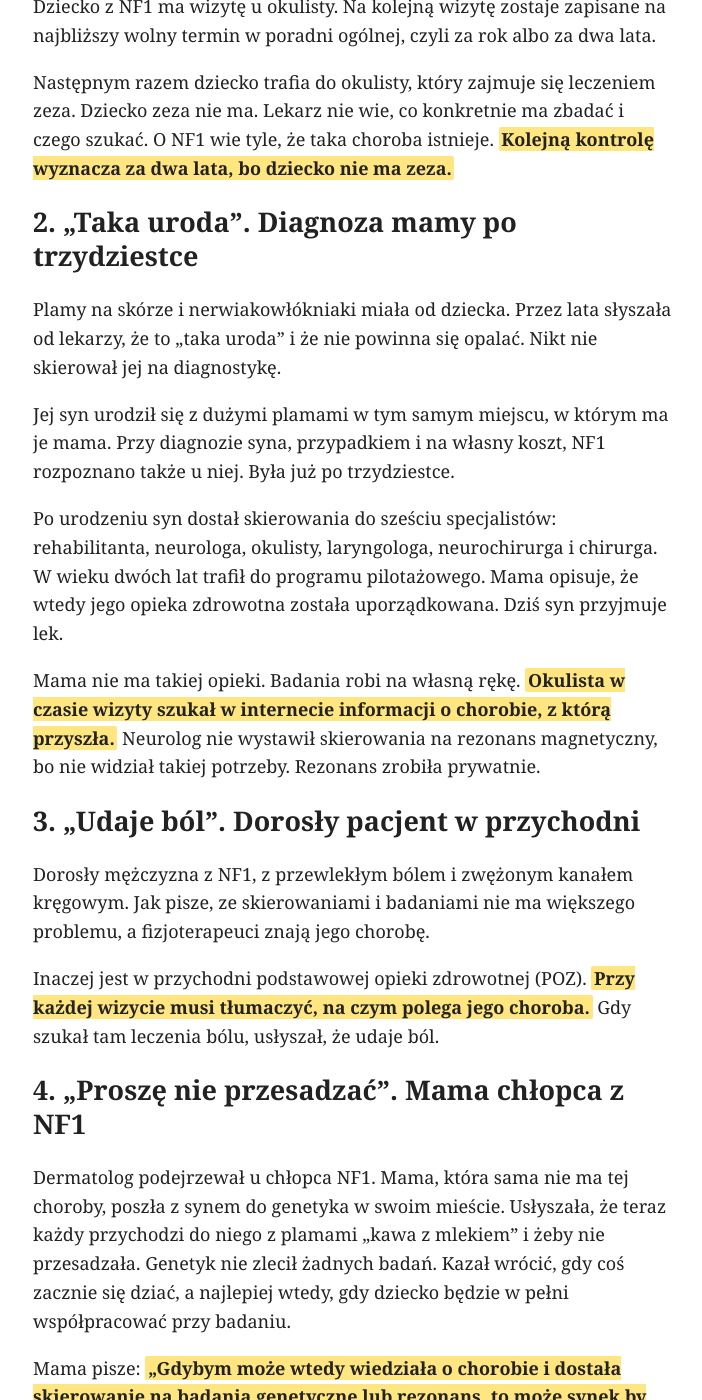
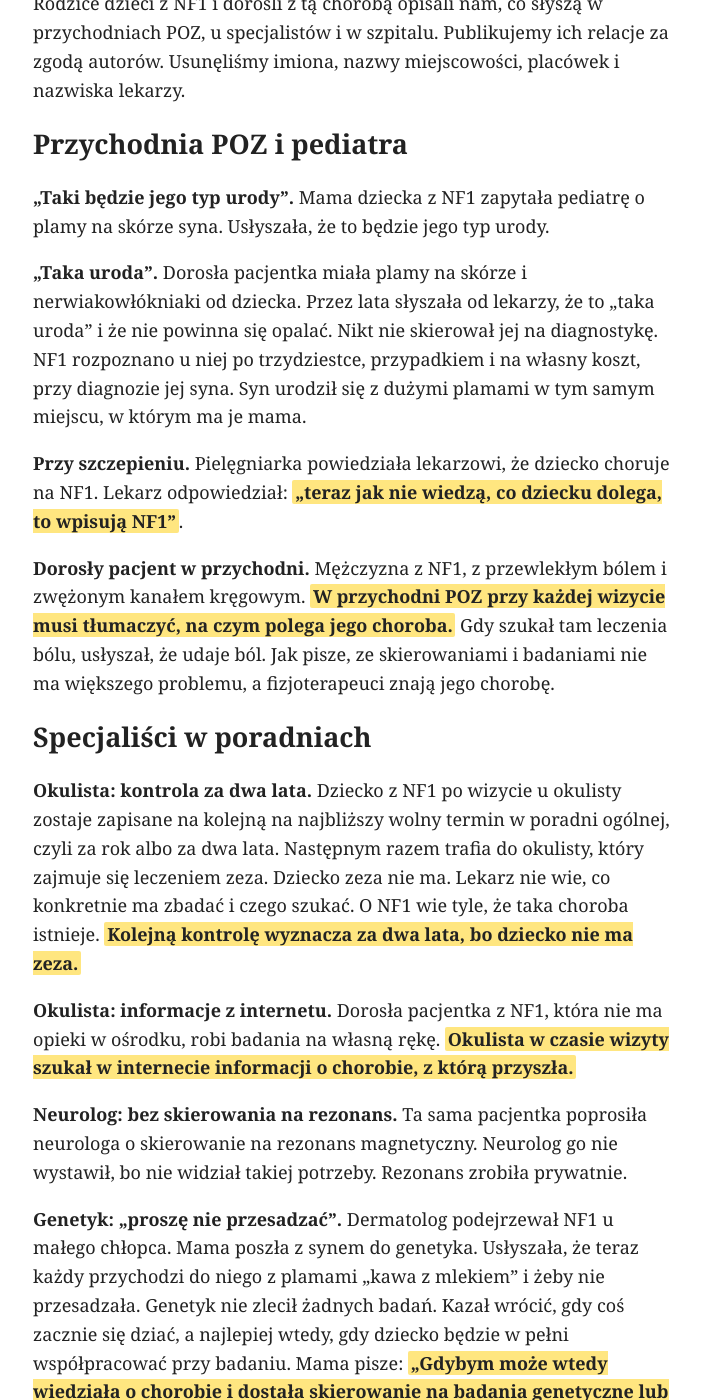
Before and after one commit to sylwiaeb/nf1news, a Jekyll site: the page built from _posts/2026-11-23-historie-pacjentow-z-nf.md, in a window 1280 px wide and 1400 px high, scrolled down 564 px. Shown: the whole window, without its empty margins (287-989 px from the left). Built offline with Jekyll 4.4.1, drawn with Linux system fonts in a browser that asks for light colours; some of the changed text lies outside the part shown.

Commit message:
Szkic: relacje według miejsc opieki (POZ, poradnie, szpital, ośrodek)
Co-Authored-By: Claude Opus 5.5 <noreply@anthropic.com>
Claude-Session: https://claude.ai/code/session_019jaYAT68TCeG7DBMMLMEMJ

```diff
--- a/_posts/2026-11-23-historie-pacjentow-z-nf.md
+++ b/_posts/2026-11-23-historie-pacjentow-z-nf.md
@@ -1,62 +1,63 @@
 ---
 date: 2026-11-23 10:00:00 +0100
-title: "„Taka uroda”, „proszę nie przesadzać”. Cztery historie pacjentów z NF1 o opiece poza pilotażem"
-description: "Rodzice dzieci z NF1 i dorośli z tą chorobą opisują wizyty u okulisty, neurologa, genetyka, urologa, pediatry i lekarza rodzinnego poza programem opieki koordynowanej. Cztery historie i trzy krótkie relacje, bez imion i nazw miejscowości."
+title: "„Taka uroda”, „proszę nie przesadzać”. Co pacjenci z NF1 słyszą u lekarzy poza ośrodkami specjalistycznymi"
+description: "Rodzice dzieci z NF1 i dorośli z tą chorobą opisują wizyty w przychodniach POZ, u specjalistów i w szpitalu, poza ośrodkami, które znają NF1. Relacje bez imion i nazw miejscowości."
 image: /assets/grafiki/2026-11-23-historie-pacjentow-z-nf.png
-grafika_alt: "Cztery historie pacjentów z NF1 poza pilotażem. „Taka uroda” – latami słyszała dorosła pacjentka, diagnoza NF1 dopiero po trzydziestce. „Proszę nie przesadzać” – usłyszała mama dziecka u genetyka, bez skierowania na badania. „Udaje ból” – usłyszał dorosły pacjent w przychodni POZ, gdzie przy każdej wizycie tłumaczy, czym jest NF1. Pacjenci z NF czekają na opiekę koordynowaną."
-tweet: "„Taka uroda”. „Proszę nie przesadzać”. „Udaje ból”. To słyszeli pacjenci z NF1 i rodzice dzieci z NF1 w gabinetach poza pilotażem opieki koordynowanej. Cztery historie. @MZ_GOV_PL #NF1 #neurofibromatoza #ChorobyRzadkie"
-fb: "„Taka uroda”. „Proszę nie przesadzać”. „Udaje ból”. Rodzice dzieci z NF1 i dorośli z tą chorobą opisali, jak wyglądają wizyty u okulisty, neurologa, genetyka, urologa, pediatry i lekarza rodzinnego poza programem opieki koordynowanej. Pilotaż opieki koordynowanej dla pacjentów z neurofibromatozami zakończył się 30 kwietnia 2026 r. Ministerstwo Zdrowia kieruje minister Jolanta Sobierańska-Grenda. #NF1 #neurofibromatoza #ChorobyRzadkie"
+grafika_alt: "Pacjenci z NF1 poza ośrodkami specjalistycznymi. Przychodnia POZ, pediatra: „Taki będzie jego typ urody” o plamach na skórze dziecka z NF1. Poradnia, genetyk: „Proszę nie przesadzać”, bez skierowania na badania. Szpital, neurolog: „Po co rezonans głowy?” do pacjentki z NF1. Pacjenci z NF czekają na opiekę koordynowaną."
+tweet: "„Taka uroda”. „Proszę nie przesadzać”. „Udaje ból”. To słyszeli pacjenci z NF1 i rodzice dzieci z NF1 w przychodniach POZ, u specjalistów i w szpitalu, poza ośrodkami znającymi NF1. @MZ_GOV_PL #NF1 #neurofibromatoza #ChorobyRzadkie"
+fb: "„Taka uroda”. „Proszę nie przesadzać”. „Udaje ból”. Rodzice dzieci z NF1 i dorośli z tą chorobą opisali, co słyszą w przychodniach POZ, u pediatry, okulisty, neurologa, genetyka, urologa i w szpitalu, poza ośrodkami specjalistycznymi, które znają NF1. Pilotaż opieki koordynowanej dla pacjentów z neurofibromatozami zakończył się 30 kwietnia 2026 r. Ministerstwo Zdrowia kieruje minister Jolanta Sobierańska-Grenda. #NF1 #neurofibromatoza #ChorobyRzadkie"
 ---
 
-Rodzice dzieci z neurofibromatozą typu 1 (NF1) i dorośli z tą chorobą opisali nam swoje wizyty u lekarzy poza programem pilotażowym opieki koordynowanej. Program działał w latach 2020–2026 i **<mark>zakończył się 30 kwietnia 2026 r.</mark>** Publikujemy cztery historie za zgodą ich autorów. Usunęliśmy imiona, nazwy miejscowości, placówek i nazwiska lekarzy.
+Neurofibromatoza typu 1 (NF1) może dotyczyć skóry, oczu, układu nerwowego, kości i innych narządów. Dlatego pacjenci potrzebują regularnych kontroli u kilku specjalistów. W latach 2020–2026 część pacjentów z NF miała opiekę koordynowaną w ośrodkach specjalistycznych w ramach programu pilotażowego, który **<mark>zakończył się 30 kwietnia 2026 r.</mark>** Poza takimi ośrodkami pacjent trafia do lekarza rodzinnego i do poszczególnych poradni osobno.
 
-## 1. Kontrola u okulisty za rok albo za dwa lata
+Rodzice dzieci z NF1 i dorośli z tą chorobą opisali nam, co słyszą w przychodniach POZ, u specjalistów i w szpitalu. Publikujemy ich relacje za zgodą autorów. Usunęliśmy imiona, nazwy miejscowości, placówek i nazwiska lekarzy.
 
-Dziecko z NF1 ma wizytę u okulisty. Na kolejną wizytę zostaje zapisane na najbliższy wolny termin w poradni ogólnej, czyli za rok albo za dwa lata.
+## Przychodnia POZ i pediatra
 
-Następnym razem dziecko trafia do okulisty, który zajmuje się leczeniem zeza. Dziecko zeza nie ma. Lekarz nie wie, co konkretnie ma zbadać i czego szukać. O NF1 wie tyle, że taka choroba istnieje. **<mark>Kolejną kontrolę wyznacza za dwa lata, bo dziecko nie ma zeza.</mark>**
+**„Taki będzie jego typ urody”.** Mama dziecka z NF1 zapytała pediatrę o plamy na skórze syna. Usłyszała, że to będzie jego typ urody.
 
-## 2. „Taka uroda”. Diagnoza mamy po trzydziestce
+**„Taka uroda”.** Dorosła pacjentka miała plamy na skórze i nerwiakowłókniaki od dziecka. Przez lata słyszała od lekarzy, że to „taka uroda” i że nie powinna się opalać. Nikt nie skierował jej na diagnostykę. NF1 rozpoznano u niej po trzydziestce, przypadkiem i na własny koszt, przy diagnozie jej syna. Syn urodził się z dużymi plamami w tym samym miejscu, w którym ma je mama.
 
-Plamy na skórze i nerwiakowłókniaki miała od dziecka. Przez lata słyszała od lekarzy, że to „taka uroda” i że nie powinna się opalać. Nikt nie skierował jej na diagnostykę.
+**Przy szczepieniu.** Pielęgniarka powiedziała lekarzowi, że dziecko choruje na NF1. Lekarz odpowiedział: **<mark>„teraz jak nie wiedzą, co dziecku dolega, to wpisują NF1”</mark>**.
 
-Jej syn urodził się z dużymi plamami w tym samym miejscu, w którym ma je mama. Przy diagnozie syna, przypadkiem i na własny koszt, NF1 rozpoznano także u niej. Była już po trzydziestce.
+**Dorosły pacjent w przychodni.** Mężczyzna z NF1, z przewlekłym bólem i zwężonym kanałem kręgowym. **<mark>W przychodni POZ przy każdej wizycie musi tłumaczyć, na czym polega jego choroba.</mark>** Gdy szukał tam leczenia bólu, usłyszał, że udaje ból. Jak pisze, ze skierowaniami i badaniami nie ma większego problemu, a fizjoterapeuci znają jego chorobę.
 
-Po urodzeniu syn dostał skierowania do sześciu specjalistów: rehabilitanta, neurologa, okulisty, laryngologa, neurochirurga i chirurga. W wieku dwóch lat trafił do programu pilotażowego. Mama opisuje, że wtedy jego opieka zdrowotna została uporządkowana. Dziś syn przyjmuje lek.
+## Specjaliści w poradniach
 
-Mama nie ma takiej opieki. Badania robi na własną rękę. **<mark>Okulista w czasie wizyty szukał w internecie informacji o chorobie, z którą przyszła.</mark>** Neurolog nie wystawił skierowania na rezonans magnetyczny, bo nie widział takiej potrzeby. Rezonans zrobiła prywatnie.
+**Okulista: kontrola za dwa lata.** Dziecko z NF1 po wizycie u okulisty zostaje zapisane na kolejną na najbliższy wolny termin w poradni ogólnej, czyli za rok albo za dwa lata. Następnym razem trafia do okulisty, który zajmuje się leczeniem zeza. Dziecko zeza nie ma. Lekarz nie wie, co konkretnie ma zbadać i czego szukać. O NF1 wie tyle, że taka choroba istnieje. **<mark>Kolejną kontrolę wyznacza za dwa lata, bo dziecko nie ma zeza.</mark>**
 
-## 3. „Udaje ból”. Dorosły pacjent w przychodni
+**Okulista: informacje z internetu.** Dorosła pacjentka z NF1, która nie ma opieki w ośrodku, robi badania na własną rękę. **<mark>Okulista w czasie wizyty szukał w internecie informacji o chorobie, z którą przyszła.</mark>**
 
-Dorosły mężczyzna z NF1, z przewlekłym bólem i zwężonym kanałem kręgowym. Jak pisze, ze skierowaniami i badaniami nie ma większego problemu, a fizjoterapeuci znają jego chorobę.
+**Neurolog: bez skierowania na rezonans.** Ta sama pacjentka poprosiła neurologa o skierowanie na rezonans magnetyczny. Neurolog go nie wystawił, bo nie widział takiej potrzeby. Rezonans zrobiła prywatnie.
 
-Inaczej jest w przychodni podstawowej opieki zdrowotnej (POZ). **<mark>Przy każdej wizycie musi tłumaczyć, na czym polega jego choroba.</mark>** Gdy szukał tam leczenia bólu, usłyszał, że udaje ból.
+**Genetyk: „proszę nie przesadzać”.** Dermatolog podejrzewał NF1 u małego chłopca. Mama poszła z synem do genetyka. Usłyszała, że teraz każdy przychodzi do niego z plamami „kawa z mlekiem” i żeby nie przesadzała. Genetyk nie zlecił żadnych badań. Kazał wrócić, gdy coś zacznie się dziać, a najlepiej wtedy, gdy dziecko będzie w pełni współpracować przy badaniu. Mama pisze: **<mark>„Gdybym może wtedy wiedziała o chorobie i dostała skierowanie na badania genetyczne lub rezonans, to może synek by widział na oba oczka”.</mark>**
 
-## 4. „Proszę nie przesadzać”. Mama chłopca z NF1
+**Urolog dziecięcy: „panikuje”.** Później ta sama mama wyczuła u syna guzki w mosznie. Urolog dziecięcy powiedział jej, żeby „nie dotykała, to nic nie wyczuje”, i że panikuje. Jedna lekarka zgodziła się zrobić USG. Przyznała, że nie zna tej choroby i nie wie, jakie to zmiany.
 
-Dermatolog podejrzewał u chłopca NF1. Mama, która sama nie ma tej choroby, poszła z synem do genetyka w swoim mieście. Usłyszała, że teraz każdy przychodzi do niego z plamami „kawa z mlekiem” i żeby nie przesadzała. Genetyk nie zlecił żadnych badań. Kazał wrócić, gdy coś zacznie się dziać, a najlepiej wtedy, gdy dziecko będzie w pełni współpracować przy badaniu.
+## Szpital
 
-Mama pisze: **<mark>„Gdybym może wtedy wiedziała o chorobie i dostała skierowanie na badania genetyczne lub rezonans, to może synek by widział na oba oczka”.</mark>**
+**Neurolog na oddziale.** Pacjentkę z NF1 neurolożka na oddziale szpitalnym zapytała, **<mark>po co jej rezonans głowy</mark>**, skoro ma „skórny typ choroby”.
 
-Później wyczuła u syna guzki w mosznie. Urolog dziecięcy powiedział jej, żeby „nie dotykała, to nic nie wyczuje”, i że panikuje. Jedna lekarka zgodziła się zrobić USG. Przyznała, że nie zna tej choroby i nie wie, jakie to zmiany.
+## W ośrodku specjalistycznym
 
-Po pewnym czasie mama pojechała z synem do ośrodka specjalistycznego. Tam od razu dostali skierowanie na USG i wizytę u chirurga onkologa, a syn trafił pod stałą kontrolę lekarki znającej NF1. Mama opisuje, że wtedy czuła, że syn jest pod opieką. Dziś, jak pisze, już pod nią nie są.
+**Syn pacjentki zdiagnozowanej po trzydziestce.** Po urodzeniu chłopiec dostał skierowania do sześciu specjalistów: rehabilitanta, neurologa, okulisty, laryngologa, neurochirurga i chirurga. W wieku dwóch lat trafił do programu pilotażowego. Mama opisuje, że wtedy jego opieka zdrowotna została uporządkowana. Dziś syn przyjmuje lek. Mama takiej opieki nie ma.
 
-## Krótko: co jeszcze słyszą pacjenci i rodzice
+**Chłopiec z guzkami w mosznie.** Z guzkami w mosznie mama pojechała z synem do ośrodka specjalistycznego. Tam od razu dostali skierowanie na USG i wizytę u chirurga onkologa, a syn trafił pod stałą kontrolę lekarki znającej NF1. Mama opisuje, że wtedy czuła, że syn jest pod opieką. Dziś, jak pisze, już pod nią nie są.
 
-Po prośbie o historie przyszły też krótsze relacje.
+## Relacje w skrócie
 
-- **Mama dziecka z NF1:** zapytała pediatrę o plamy na skórze syna. Usłyszała, że **<mark>„taki będzie jego typ urody”</mark>**.
-- **Mama dziecka z NF1, przy szczepieniu:** pielęgniarka powiedziała lekarzowi, że dziecko choruje na NF1. Lekarz odpowiedział, że **„teraz jak nie wiedzą, co dziecku dolega, to wpisują NF1”**.
-- **Pacjentka z NF1, na oddziale szpitalnym:** neurolożka zapytała, **„po co rezonans głowy”**, skoro pacjentka ma skórną postać choroby.
-
-## Cztery historie w skrócie
-
-| Historia | Kto | Lekarz | Co się stało |
-| --- | --- | --- | --- |
-| 1 | dziecko | okulista | kontrola za 1–2 lata, lekarz nie wiedział, czego szukać |
-| 2 | dorosła | okulista, neurolog | lekarz szukał informacji w internecie; brak skierowania na rezonans, rezonans prywatnie |
-| 3 | dorosły | lekarz POZ | tłumaczenie choroby przy każdej wizycie; „udaje ból” |
-| 4 | dziecko | genetyk, urolog | brak badań; „nie przesadzać”; lekarka przyznała, że nie zna choroby |
+| Gdzie | Lekarz | Co się stało |
+| --- | --- | --- |
+| POZ | pediatra | plamy na skórze: „taki będzie jego typ urody” |
+| POZ | lekarze przez lata | „taka uroda”, diagnoza NF1 po trzydziestce, na własny koszt |
+| POZ | lekarz przy szczepieniu | „jak nie wiedzą, co dziecku dolega, to wpisują NF1” |
+| POZ | lekarz rodzinny | tłumaczenie choroby przy każdej wizycie; „udaje ból” |
+| poradnia | okulista | kontrola za 1–2 lata, lekarz nie wiedział, czego szukać |
+| poradnia | okulista | szukał informacji o chorobie w internecie |
+| poradnia | neurolog | brak skierowania na rezonans, rezonans prywatnie |
+| poradnia | genetyk | brak badań; „nie przesadzać” |
+| poradnia | urolog dziecięcy | „panikuje”; lekarka od USG nie znała choroby |
+| szpital | neurolog | „po co rezonans głowy” |
+| ośrodek specjalistyczny | zespół znający NF1 | opieka uporządkowana; od razu skierowania i stała kontrola |
 
 **<mark>Pacjenci z neurofibromatozami są bez opieki koordynowanej od 30 kwietnia. Czekają na zmianę decyzji i na dialog.</mark>**
```
Also changed, not shown: grafiki/2026-11-23-historie-pacjentow-z-nf.json (+5 -5 lines), assets/grafiki/2026-11-23-historie-pacjentow-z-nf-kwadrat.png, assets/grafiki/2026-11-23-historie-pacjentow-z-nf.png.
